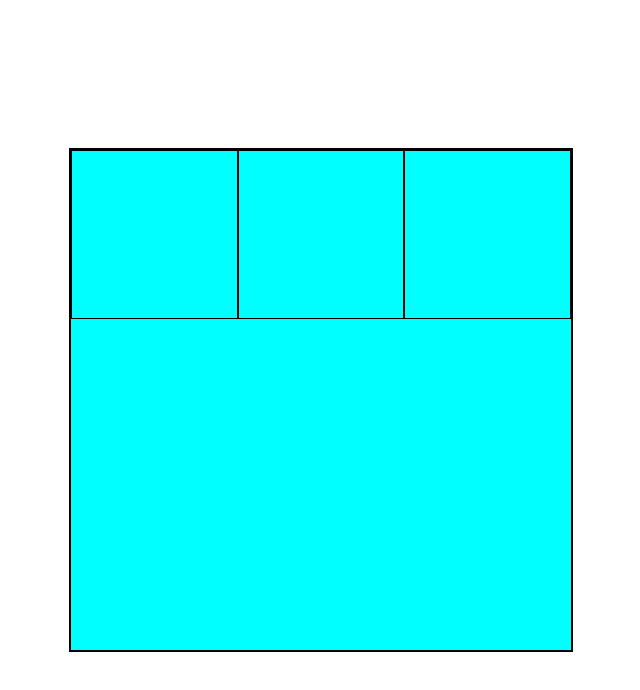
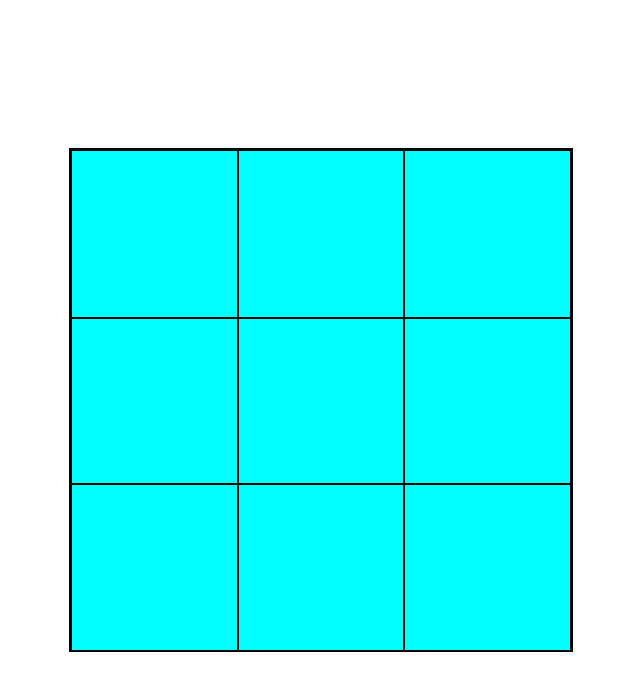
Before and after one commit to chaitra-N/TicTacToe---MyVersion, a React app in the folder tictactoe-my_version/: page / in a window 1280 px wide. Shown: the whole page, without its empty margins (319-959 px from the left). Built offline with nearby package versions, Linux system fonts and the light colour scheme.

Commit message:
adding functionality

```diff
--- a/tictactoe-my_version/src/Board.js
+++ /dev/null
@@ -1,20 +0,0 @@
-import React from "react";
-import Square from "./Square";
-
-const Board = () => {
-  const renderSqaure = (i) => {
-    <Square value={i} />;
-  };
-
-  return (
-    <div>
-      <div className='board-row'>
-        {renderSqaure(0)}
-        {renderSqaure(1)}
-        {renderSqaure(2)}
-      </div>
-    </div>
-  );
-};
-
-export default Board;
--- a/tictactoe-my_version/src/Game.js
+++ b/tictactoe-my_version/src/Game.js
@@ -1,11 +1,29 @@
 import React from "react";
 import Square from "./Square";
-import Board from "./Board";
-import { useState } from "react";
+import { Patterns } from "./Patterns";
+import { useState, useEffect } from "react";
 
 const Game = () => {
   const [board, setBoard] = useState(["", "", "", "", "", "", "", "", ""]);
-  const [player, setPlayer] = useState("X");
+  const [player, setPlayer] = useState("O");
+  const [result, setResult] = useState({ winner: "none", state: "none" });
+
+  useEffect(() => {
+    checkWinner();
+    checkIfTie();
+    if (player === "X") {
+      setPlayer("O");
+    } else {
+      setPlayer("X");
+    }
+  }, [board]);
+
+  useEffect(() => {
+    if (result.state !== "none") {
+      alert(`Game finished! Winner: ${result.winner}`);
+      restartGame();
+    }
+  }, [result]);
 
   const clickSquare = (square) => {
     setBoard(
@@ -16,6 +34,44 @@ const Game = () => {
         return val;
       })
     );
+  };
+
+  const checkWinner = () => {
+    Patterns.forEach((currentPattern) => {
+      const firstPlayer = board[currentPattern[0]];
+      if (firstPlayer === "") {
+        return;
+      }
+      let foundWinnerPattern = true;
+      currentPattern.forEach((index) => {
+        if (board[index] !== firstPlayer) {
+          foundWinnerPattern = false;
+        }
+      });
+      if (foundWinnerPattern) {
+        setResult({
+          winner: player,
+          state: "Won",
+        });
+      }
+    });
+  };
+
+  const checkIfTie = () => {
+    let filled = true;
+    board.forEach((square) => {
+      if (square === "") {
+        filled = false;
+      }
+    });
+    if (filled) {
+      setResult({ winner: "No One", state: "Tie" });
+    }
+  };
+
+  const restartGame = () => {
+    setBoard(["", "", "", "", "", "", "", "", ""]);
+    setPlayer("O");
   };
   return (
     <div className='game'>
@@ -40,8 +96,46 @@ const Game = () => {
             }}
           />
         </div>
-        <div className='row'></div>
-        <div className='row'></div>
+        <div className='row'>
+          <Square
+            val={board[3]}
+            clickSquare={() => {
+              clickSquare(3);
+            }}
+          />
+          <Square
+            val={board[4]}
+            clickSquare={() => {
+              clickSquare(4);
+            }}
+          />
+          <Square
+            val={board[5]}
+            clickSquare={() => {
+              clickSquare(5);
+            }}
+          />
+        </div>
+        <div className='row'>
+          <Square
+            val={board[6]}
+            clickSquare={() => {
+              clickSquare(6);
+            }}
+          />
+          <Square
+            val={board[7]}
+            clickSquare={() => {
+              clickSquare(7);
+            }}
+          />
+          <Square
+            val={board[8]}
+            clickSquare={() => {
+              clickSquare(8);
+            }}
+          />
+        </div>
       </div>
     </div>
   );
--- /dev/null
+++ b/tictactoe-my_version/src/Patterns.js
@@ -0,0 +1,10 @@
+export const Patterns = [
+  [0, 1, 2],
+  [3, 4, 5],
+  [6, 7, 8],
+  [0, 3, 6],
+  [1, 4, 7],
+  [2, 5, 8],
+  [0, 4, 8],
+  [2, 4, 6],
+];
--- a/tictactoe-my_version/src/index.css
+++ b/tictactoe-my_version/src/index.css
@@ -38,3 +38,7 @@ body {
   color: black;
   font-family: Arial, Helvetica, sans-serif;
 }
+
+.square:active {
+  background-color: #083344;
+}
```
